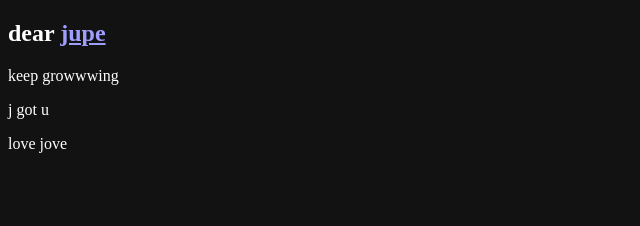
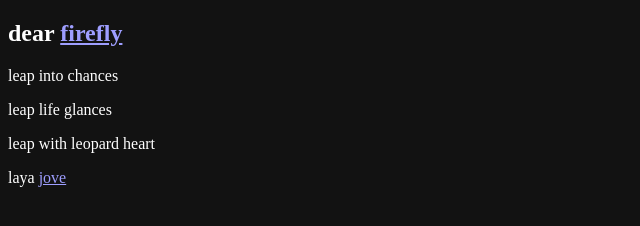
Before and after one commit to p9e/leap, a plain HTML site: page index.html in a window 1280 px wide. Shown: the whole page, without its empty margins (0-640 px from the left). Drawn offline with Linux system fonts and the light colour scheme.

Commit message:
#1 leap...

```diff
--- a/index.html
+++ b/index.html
@@ -2,7 +2,7 @@
 <html lang="en">
 <meta charset="utf-8">
 
-<title>((( jove )))</title>
+<title>leap with all your heart</title>
 
 <meta name="viewport" content="width=device-width, initial-scale=1">
 <meta name="theme-color" content="black">
@@ -13,8 +13,9 @@
 <link rel="license" href="LICENSE.txt">
 
 <article>
-  <h1>dear <a href="/jupe">jupe</a></h1>
-  <p>keep growwwing
-  <p>j got u
-  <p>love jove
+  <h1>dear <a href="/firefly">firefly</a></h1>
+  <p>leap into chances
+  <p>leap life glances
+  <p>leap with leopard heart
+  <p>laya <a href="/jove">jove</a>
 </article>
```
